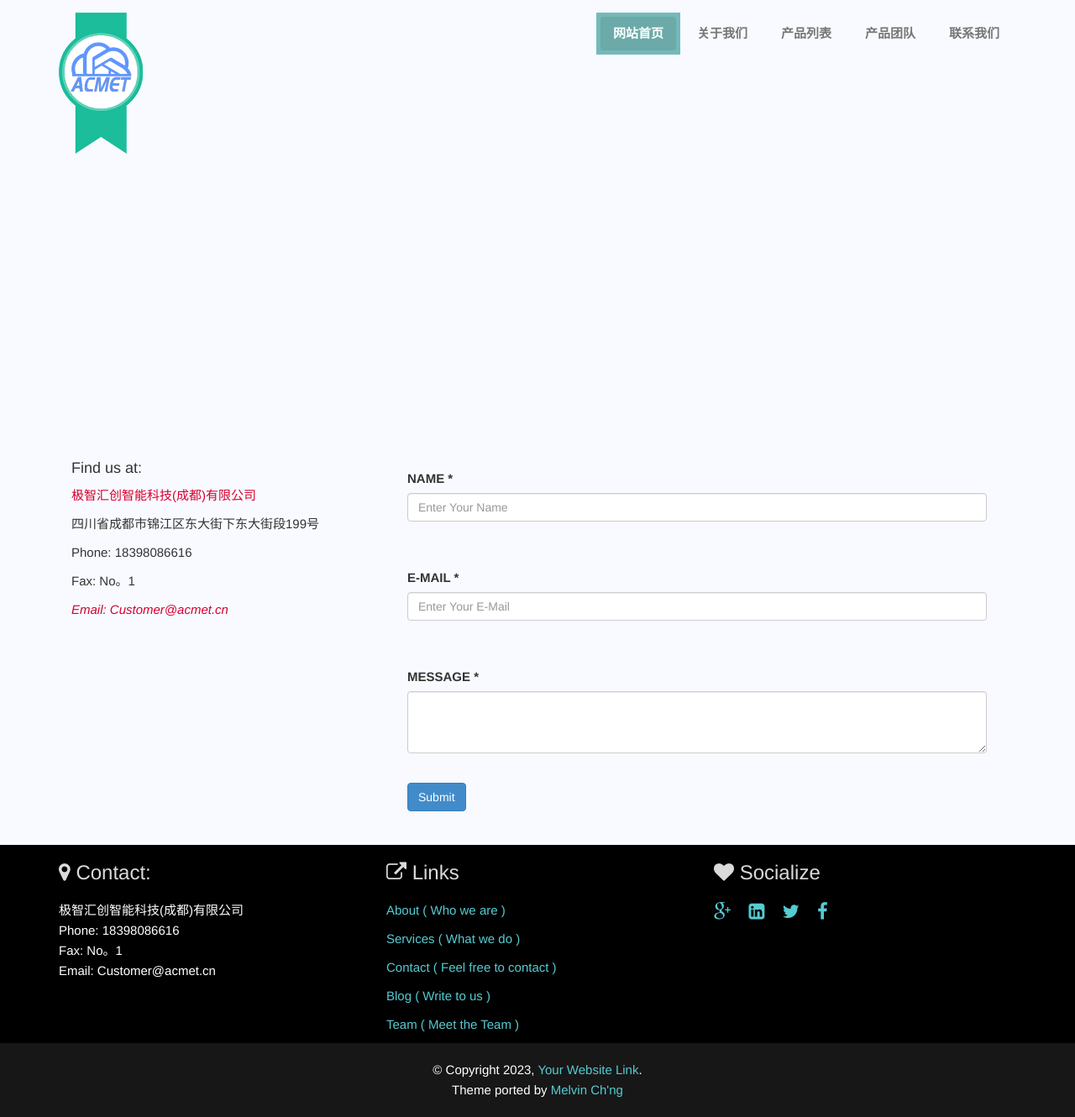
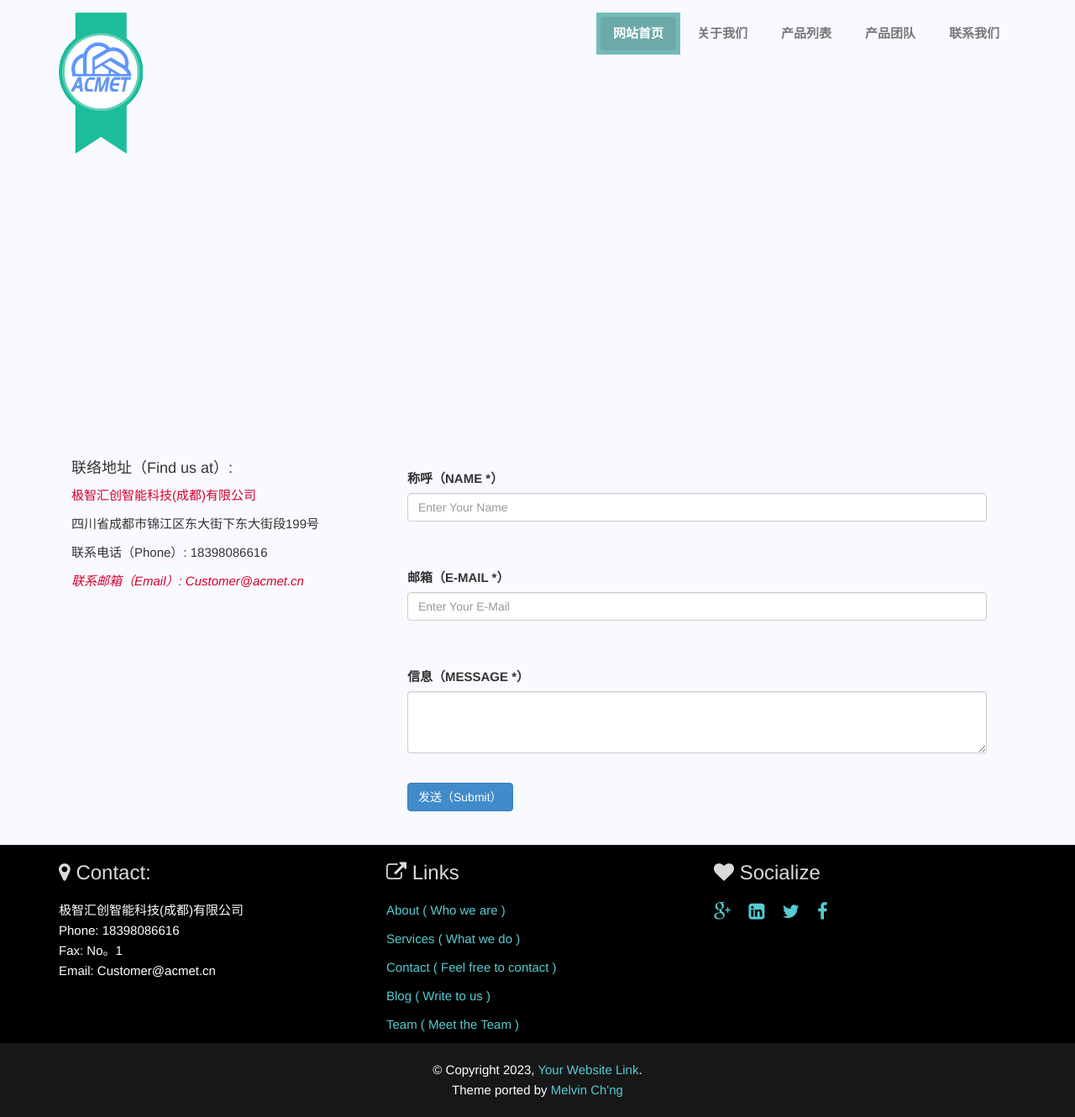
Before and after one commit to openmc/openmc.github.io, a Jekyll site: the page built from contact.html, in a window 1280 px wide. Shown: the whole page at 84% size. Built offline with Jekyll 4.4.1, drawn with Linux system fonts in a browser that asks for light colours.

Commit message:
Update contact.html

```diff
--- a/contact.html
+++ b/contact.html
@@ -13,14 +13,14 @@ published: true
     </div>
     <div class="container">
       <div class="col-lg-4">
-        <h4>Find us at:</h4>
+        <h4>联络地址（Find us at）:</h4>
 
         <p class="block-author">{{ site.company_name }}</p>
         <p>{{ site.address_line }}</p>
-        <p>Phone: {{ site.telephone_number }}</p>
-        <p>Fax: {{ site.fax_number }}</p>
+        <p>联系电话（Phone）: {{ site.telephone_number }}</p>
 
-        <em class="block-author">Email: {{ site.company_email }}</em> <br>
+
+        <em class="block-author">联系邮箱（Email）: {{ site.company_email }}</em> <br>
         <br>
         <!-- p class="lead">Social Link</p><hr>
         <div class="col-lg-3 col-md-3 col-sm-3 col-xs-12">
@@ -45,18 +45,18 @@ published: true
           <form action="http://templates.designorbital.com/baleen/contact.php" method="post" id="contact-form">
             <fieldset>
               <div class="form-group form-group-fullname">
-                <label class="control-label" for="fullname">NAME *</label>
+                <label class="control-label" for="fullname">称呼（NAME *）</label>
                 <input type="text" class="form-control" name="fullname" id="fullname" placeholder="Enter Your Name">
               </div>
               <div class="form-group form-group-email">
-                <label class="control-label" for="email">E-MAIL *</label>
+                <label class="control-label" for="email">邮箱（E-MAIL *）</label>
                 <input type="text" class="form-control" name="email" id="email" placeholder="Enter Your E-Mail">
               </div>
               <div class="form-group form-group-message">
-                <label class="control-label" for="message">MESSAGE *</label>
+                <label class="control-label" for="message">信息（MESSAGE *）</label>
                 <textarea class="form-control" name="message" id="message" rows="3"></textarea>
               </div>
-              <button type="submit" class="btn btn-primary">Submit</button>
+              <button type="submit" class="btn btn-primary">发送（Submit）</button>
             </fieldset>
           </form>
 
```
